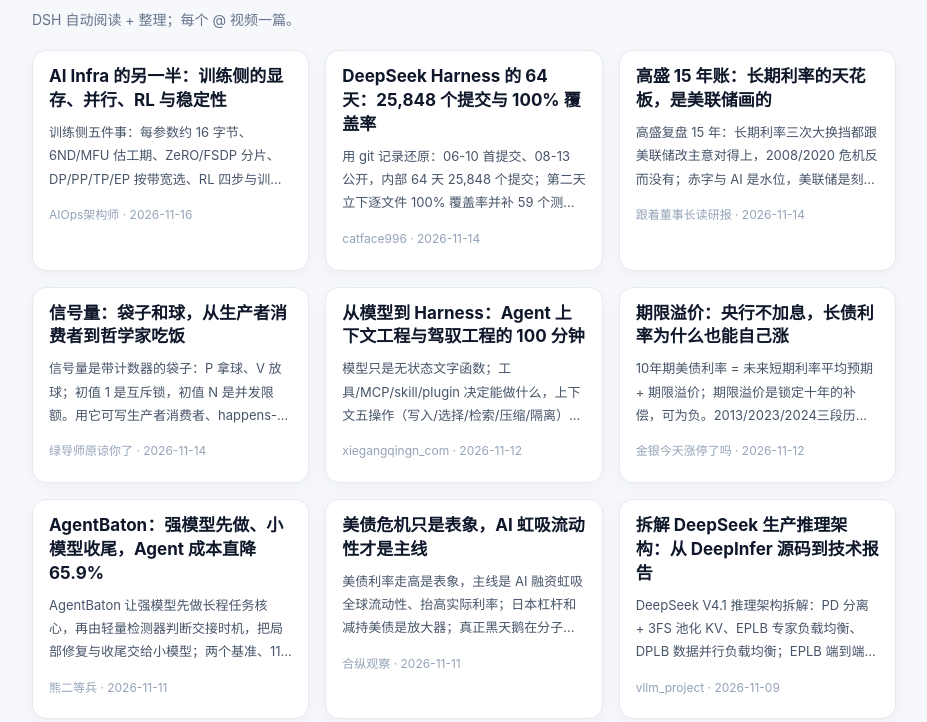
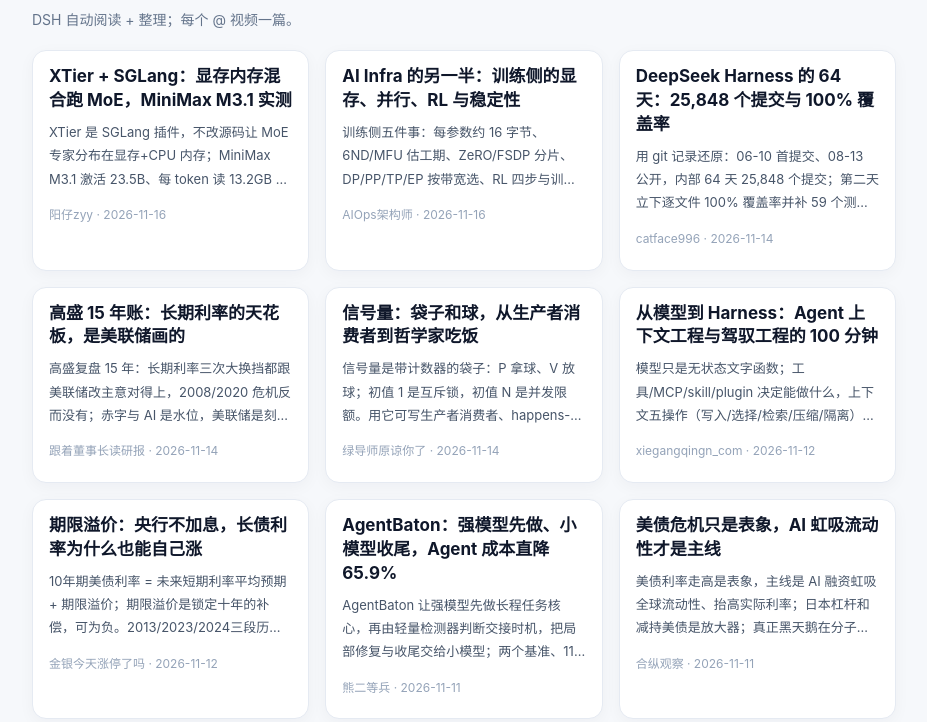
Before and after one commit to Pingpongdragon/bili-mentions-blog, a plain HTML site: page index.html in a window 1280 px wide. Shown: the part 78-800 px from the top of the page, without its empty margins (176-1103 px from the left). Drawn offline with Linux system fonts and the light colour scheme.

Commit message:
Mention blog: index.html

```diff
--- a/index.html
+++ b/index.html
@@ -22,6 +22,11 @@ a{color:#2563eb;text-decoration:none}a:hover{text-decoration:underline}
 .empty{padding:40px 0;color:#64748b;text-align:center}
 @media(max-width:640px){.wrap{padding:20px 12px 50px}article{padding:22px 18px}h1{font-size:24px}}
 </style></head><body><div class="wrap"><h1>B站 @ 我的视频</h1><p class="meta">DSH 自动阅读 + 整理；每个 @ 视频一篇。</p><div class="grid">
+<a class="card" href="posts/BV1hAHg6qEpP.html">
+
+  <div class="pad"><h2>XTier + SGLang：显存内存混合跑 MoE，MiniMax M3.1 实测</h2><p>XTier 是 SGLang 插件，不改源码让 MoE 专家分布在显存+CPU 内存；MiniMax M3.1 激活 23.5B、每 token 读 13.2GB 专家，约 45→51.6 tok/s，瓶颈在等 CPU/内存；加速包可把其它模型从 65 提到 137 tok/s。</p><small>阳仔zyy · 2026-11-16</small></div>
+</a>
+
 <a class="card" href="posts/BV1Yf4b6zEPG.html">
 
   <div class="pad"><h2>AI Infra 的另一半：训练侧的显存、并行、RL 与稳定性</h2><p>训练侧五件事：每参数约 16 字节、6ND/MFU 估工期、ZeRO/FSDP 分片、DP/PP/TP/EP 按带宽选、RL 四步与训练稳定性；大集群故障是常态，ETT2 与 checkpoint 是关键。</p><small>AIOps架构师 · 2026-11-16</small></div>
```
